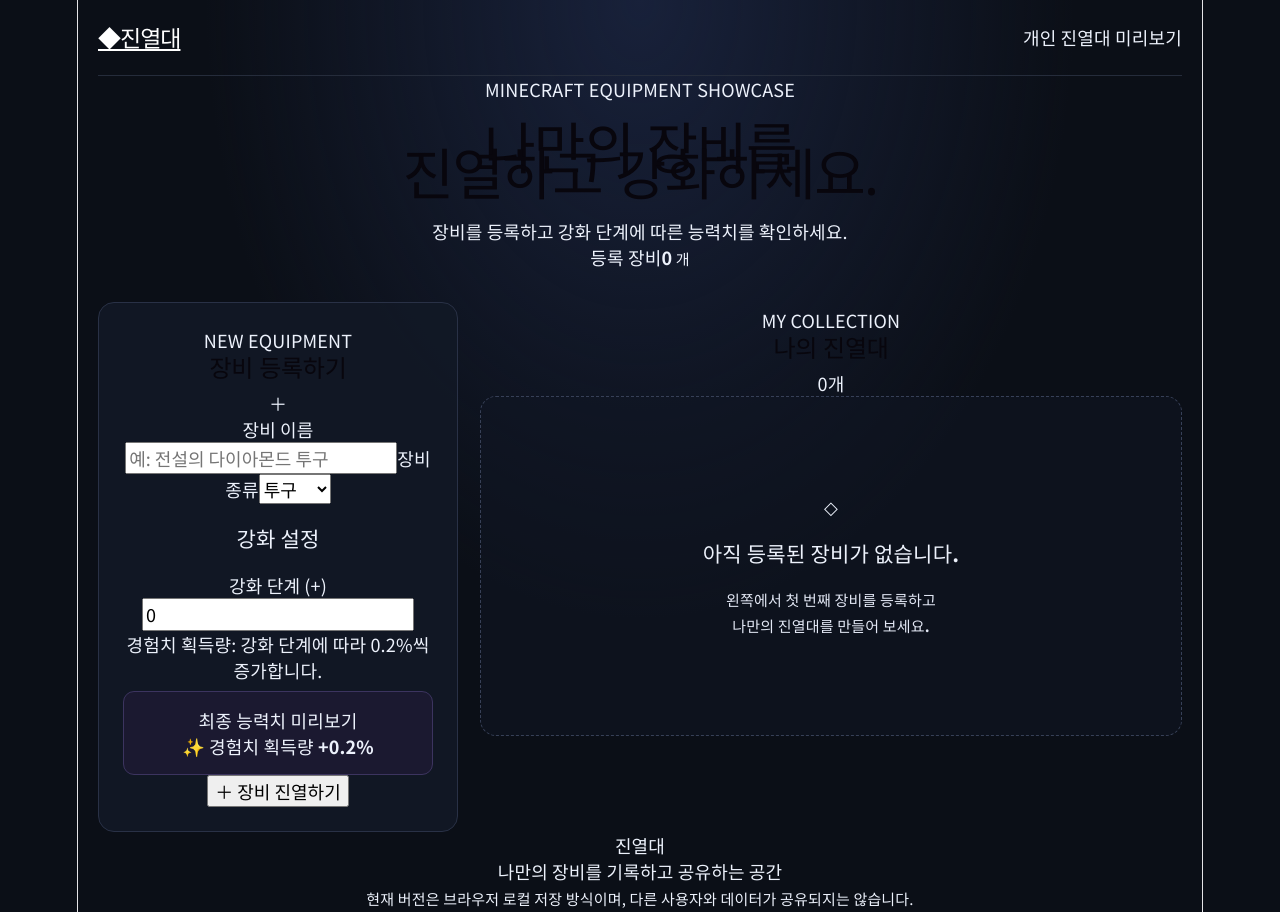
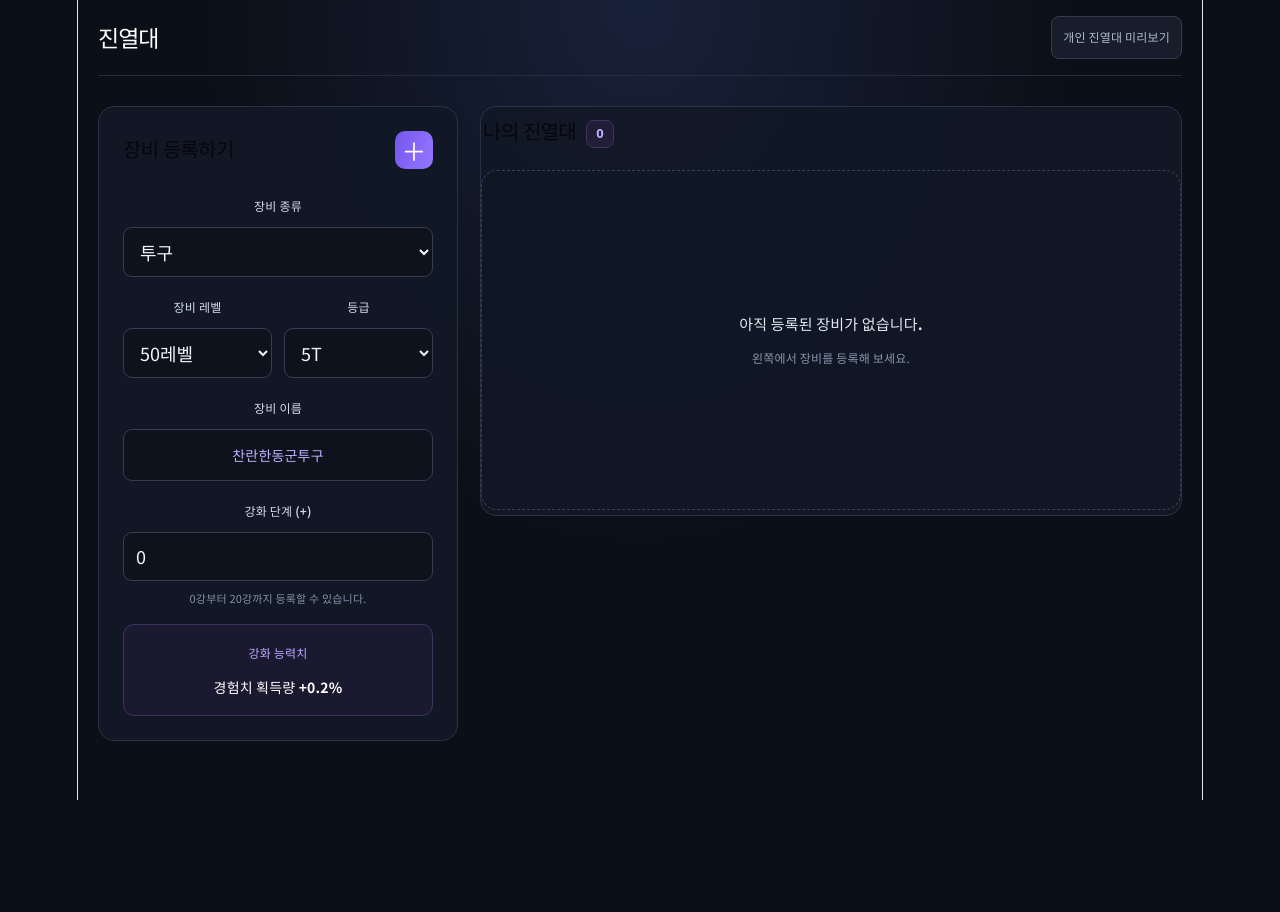
Before and after one commit to wlgns-1/jindeye, a React (Vite) app: page / in a window 1280 px wide. After the commit the page ends 800 px from the top, so only its background shows below. Built offline with nearby package versions, Linux system fonts and the light colour scheme.

Commit message:
Update App.jsx
장비등록 수정 업데이트

```diff
--- a/src/App.jsx
+++ b/src/App.jsx
@@ -4,32 +4,85 @@ import "./App.css";
 
 const STORAGE_KEY = "jindeye-equipment-v1";
 
+const equipmentTypes = ["투구", "갑옷", "허리띠", "신발"];
+const equipmentLevels = [50, 80, 110, 150, 180];
+const tiers = ["5T", "4T", "3T", "2T", "1T"];
+
+const equipmentNames = {
+  50: {
+    "5T": "동군",
+    "4T": "투해",
+    "3T": "광전",
+    "2T": "백비",
+    "1T": "광설",
+  },
+  80: {
+    "5T": "호군",
+    "4T": "백현",
+    "3T": "청군",
+    "2T": "장현",
+    "1T": "금군",
+  },
+  110: {
+    "5T": "진무",
+    "4T": "녹귀",
+    "3T": "금투",
+    "2T": "금청",
+    "1T": "염화",
+  },
+  150: {
+    "5T": "괴록",
+    "4T": "적령",
+    "3T": "투령",
+    "2T": "진군",
+    "1T": "산령",
+  },
+  180: {
+    "5T": "광룡",
+    "4T": "천군",
+    "3T": "청귀",
+    "2T": "괴황",
+    "1T": "금성",
+  },
+};
+
 const emptyForm = {
-  name: "",
   type: "투구",
+  baseLevel: 50,
+  tier: "5T",
   level: 0,
 };
 
-const equipmentTypes = ["투구", "갑옷", "허리띠", "신발"];
+function clampLevel(value) {
+  const number = Number(value);
 
-// 투구 경험치와 허리띠 드랍률
-// +10 = 2.2%, +12 = 2.6%, +15 = 3.2%
-function calculatePercentBonus(level) {
-  const lv = Math.max(0, Number(level) || 0);
-  return (lv + 1) * 0.2;
+  if (!Number.isFinite(number)) return 0;
+
+  return Math.max(0, Math.min(20, Math.floor(number)));
 }
 
-// 장비 종류별 능력치 계산
+function createEquipmentName(type, baseLevel, tier) {
+  const name = equipmentNames[baseLevel]?.[tier] ?? "장비";
+
+  const suffix = {
+    갑옷: "갑옷",
+    투구: "투구",
+    허리띠: "대",
+    신발: "신",
+  }[type] ?? "";
+
+  return `찬란한${name}${suffix}`;
+}
+
 function calculateStats(item) {
-  const level = Math.max(0, Number(item.level) || 0);
+  const level = clampLevel(item.level);
 
   switch (item.type) {
     case "투구":
       return {
         label: "경험치 획득량",
-        value: calculatePercentBonus(level),
+        value: (level + 1) * 0.2,
         unit: "%",
-        icon: "✨",
       };
 
     case "갑옷":
@@ -37,15 +90,13 @@ function calculateStats(item) {
         label: "공격력",
         value: level + 1,
         unit: "",
-        icon: "⚔️",
       };
 
     case "허리띠":
       return {
-        label: "드랍률",
-        value: calculatePercentBonus(level),
+        label: "아이템 드랍률",
+        value: (level + 1) * 0.2,
         unit: "%",
-        icon: "🍀",
       };
 
     case "신발":
@@ -53,7 +104,6 @@ function calculateStats(item) {
         label: "공격력",
         value: (level + 1) * 0.3,
         unit: "%",
-        icon: "👢",
       };
 
     default:
@@ -61,60 +111,109 @@ function calculateStats(item) {
         label: "능력치",
         value: 0,
         unit: "",
-        icon: "✨",
       };
   }
 }
 
-function formatStat(value, unit) {
-  return unit === "%" ? value.toFixed(1) : String(value);
+function formatStat(value) {
+  return Number(value.toFixed(2)).toString();
 }
 
 function loadEquipment() {
   try {
     const saved = localStorage.getItem(STORAGE_KEY);
-    const parsed = saved ? JSON.parse(saved) : [];
-    return Array.isArray(parsed) ? parsed : [];
+
+    if (!saved) return [];
+
+    const parsed = JSON.parse(saved);
+
+    if (!Array.isArray(parsed)) return [];
+
+    return parsed.map((item) => ({
+      ...item,
+      level: clampLevel(item.level),
+    }));
   } catch {
     return [];
   }
 }
 
-function App() {
+export default function App() {
   const [equipment, setEquipment] = useState(loadEquipment);
   const [form, setForm] = useState(emptyForm);
+  const [editingId, setEditingId] = useState(null);
 
   useEffect(() => {
     localStorage.setItem(STORAGE_KEY, JSON.stringify(equipment));
   }, [equipment]);
 
-  const updateForm = (field, value) => {
+  const equipmentName = createEquipmentName(
+    form.type,
+    Number(form.baseLevel),
+    form.tier
+  );
+
+  const previewStats = calculateStats({
+    ...form,
+    level: clampLevel(form.level),
+  });
+
+  function updateForm(field, value) {
     setForm((current) => ({
       ...current,
       [field]: value,
     }));
+  }
+
+  function addEquipment(event) {
+    event.preventDefault();
+
+    const level = clampLevel(form.level);
+
+    const item = {
+      id: editingId ?? crypto.randomUUID(),
+      name: equipmentName,
+      type: form.type,
+      baseLevel: Number(form.baseLevel),
+      tier: form.tier,
+      level,
     };
 
-  const addEquipment = (event) => {
-    event.preventDefault();
-
-    if (!form.name.trim()) {
-      alert("장비 이름을 입력해 주세요.");
-      return;
+    if (editingId !== null) {
+      setEquipment((current) =>
+        current.map((existing) =>
+          existing.id === editingId ? item : existing
+        )
+      );
+    } else {
+      setEquipment((current) => [item, ...current]);
     }
 
-    const item = {
-      id: crypto.randomUUID(),
-      name: form.name.trim(),
-      type: form.type,
-      level: Math.max(0, Number(form.level) || 0),
-    };
+    setForm(emptyForm);
+    setEditingId(null);
+  }
 
-    setEquipment((current) => [item, ...current]);
-    setForm({ ...emptyForm });
-  };
+  function editEquipment(item) {
+    setEditingId(item.id);
 
-  const deleteEquipment = (id) => {
+    setForm({
+      type: item.type,
+      baseLevel: Number(item.baseLevel) || 50,
+      tier: item.tier || "5T",
+      level: clampLevel(item.level),
+    });
+
+    document
+      .getElementById("equipment-form")
+      ?.scrollIntoView({ behavior: "smooth", block: "start" });
+  }
+
+  function cancelEdit() {
+    setEditingId(null);
+    setForm(emptyForm);
+  }
+
+  function deleteEquipment(id) {
     if (!window.confirm("이 장비를 진열대에서 삭제할까요?")) {
       return;
     }
@@ -122,70 +221,52 @@ function App() {
     setEquipment((current) =>
       current.filter((item) => item.id !== id)
     );
-  };
 
-  const previewStats = calculateStats(form);
+    if (editingId === id) {
+      setEditingId(null);
+      setForm(emptyForm);
+    }
+  }
 
   return (
     <main className="app">
       <header className="topbar">
-        <a className="brand" href="#home">
-          <span className="brand-icon">◆</span>
-          진열대
-        </a>
-        <span className="local-badge">개인 진열대 미리보기</span>
+        <div className="brand">진열대</div>
+        <span className="topbar-badge">개인 진열대 미리보기</span>
       </header>
 
-      <section className="hero" id="home">
-        <p className="eyebrow">MINECRAFT EQUIPMENT SHOWCASE</p>
-        <h1>
-          나만의 장비를
-          <br />
-          <span>진열하고 강화하세요.</span>
-        </h1>
-        <p className="hero-description">
-          장비를 등록하고 강화 단계에 따른 능력치를 확인하세요.
-        </p>
-      </section>
+      <div className="workspace">
+        <section
+          className="panel form-panel"
+          id="equipment-form"
+        >
+          <div className="panel-heading">
+            <h2>
+              {editingId !== null
+                ? "장비 수정하기"
+                : "장비 등록하기"}
+            </h2>
 
-      <section className="summary-grid">
-        <div className="summary-card">
-          <span>등록 장비</span>
-          <strong>
-            {equipment.length}
-            <small> 개</small>
-          </strong>
-        </div>
-      </section>
-
-      <section className="workspace">
-        <div className="panel form-panel">
-          <div className="section-heading">
-            <div>
-              <p className="eyebrow">NEW EQUIPMENT</p>
-              <h2>장비 등록하기</h2>
-            </div>
-            <span className="heading-icon">＋</span>
+            <button
+              type="submit"
+              form="equipment-registration-form"
+              className="add-button"
+              aria-label={
+                editingId !== null ? "장비 수정 완료" : "장비 등록"
+              }
+            >
+              {editingId !== null ? "✓" : "＋"}
+            </button>
           </div>
 
-          <form onSubmit={addEquipment}>
-            <label className="field">
-              <span>장비 이름</span>
-              <input
-                type="text"
-                placeholder="예: 전설의 다이아몬드 투구"
-                value={form.name}
-                onChange={(event) =>
-                  updateForm("name", event.target.value)
-                }
-                maxLength={50}
-                required
-              />
-            </label>
-
-            <label className="field">
-              <span>장비 종류</span>
+          <form
+            id="equipment-registration-form"
+            onSubmit={addEquipment}
+          >
+            <div className="form-group">
+              <label htmlFor="equipment-type">장비 종류</label>
               <select
+                id="equipment-type"
                 value={form.type}
                 onChange={(event) =>
                   updateForm("type", event.target.value)
@@ -197,81 +278,133 @@ function App() {
                   </option>
                 ))}
               </select>
-            </label>
+            </div>
 
-            <div className="form-divider" />
+            <div className="form-row">
+              <div className="form-group">
+                <label htmlFor="equipment-base-level">장비 레벨</label>
+                <select
+                  id="equipment-base-level"
+                  value={form.baseLevel}
+                  onChange={(event) =>
+                    updateForm(
+                      "baseLevel",
+                      Number(event.target.value)
+                    )
+                  }
+                >
+                  {equipmentLevels.map((level) => (
+                    <option key={level} value={level}>
+                      {level}레벨
+                    </option>
+                  ))}
+                </select>
+              </div>
 
-            <h3 className="subheading">강화 설정</h3>
-
-            <label className="field">
-              <span>강화 단계 (+)</span>
-              <input
-                type="number"
-                min="0"
-                step="1"
-                value={form.level}
+              <div className="form-group">
+                <label htmlFor="equipment-tier">등급</label>
+                <select
+                  id="equipment-tier"
+                  value={form.tier}
                   onChange={(event) =>
-                  updateForm("level", event.target.value)
+                    updateForm("tier", event.target.value)
                   }
-                required
-              />
-            </label>
-
-            <p className="field-note">
-              {form.type === "투구" &&
-                "경험치 획득량: 강화 단계에 따라 0.2%씩 증가합니다."}
-              {form.type === "갑옷" &&
-                "공격력 증가량은 강화 단계 + 1입니다."}
-              {form.type === "허리띠" &&
-                "드랍률: 강화 단계에 따라 0.2%씩 증가합니다."}
-              {form.type === "신발" &&
-                "공격력 증가량은 강화 단계당 0.3%입니다."}
-            </p>
-
-            <div className="preview-box">
-              <span>최종 능력치 미리보기</span>
-              <div className="preview-stats">
-                <span>
-                  {previewStats.icon} {previewStats.label}{" "}
-                  <b>
-                    +{formatStat(
-                      previewStats.value,
-                      previewStats.unit
-                    )}{previewStats.unit}
-                  </b>
-                </span>
+                >
+                  {tiers.map((tier) => (
+                    <option key={tier} value={tier}>
+                      {tier}
+                    </option>
+                  ))}
+                </select>
               </div>
             </div>
 
-            <button className="primary-button" type="submit">
-              ＋ 장비 진열하기
-            </button>
-          </form>
+            <div className="form-group">
+              <label>장비 이름</label>
+              <div className="name-preview">{equipmentName}</div>
             </div>
 
-        <div className="display-panel">
-          <div className="section-heading display-heading">
-            <div>
-              <p className="eyebrow">MY COLLECTION</p>
-              <h2>나의 진열대</h2>
+            <div className="form-group">
+              <label htmlFor="equipment-enhancement">
+                강화 단계 (+)
+              </label>
+
+              <input
+                id="equipment-enhancement"
+                type="number"
+                min="0"
+                max="20"
+                step="1"
+                value={form.level}
+                onChange={(event) => {
+                  const value = event.target.value;
+
+                  if (value === "") {
+                    updateForm("level", "");
+                    return;
+                  }
+
+                  updateForm("level", clampLevel(value));
+                }}
+                onBlur={() => {
+                  updateForm("level", clampLevel(form.level));
+                }}
+                required
+              />
+
+              <small className="help-text">
+                0강부터 20강까지 등록할 수 있습니다.
+              </small>
             </div>
-            <span className="count-badge">{equipment.length}개</span>
+
+            <div className="preview-box">
+              <span className="preview-label">강화 능력치</span>
+              <strong>
+                {previewStats.label}{" "}
+                +{formatStat(previewStats.value)}
+                {previewStats.unit}
+              </strong>
+            </div>
+
+            {editingId !== null && (
+              <button
+                type="button"
+                className="cancel-button"
+                onClick={cancelEdit}
+              >
+                수정 취소
+              </button>
+            )}
+          </form>
+        </section>
+
+        <section className="panel display-panel">
+          <div className="panel-heading">
+            <h2>
+              나의 진열대{" "}
+              <span className="equipment-count">
+                {equipment.length}
+              </span>
+            </h2>
           </div>
 
           {equipment.length === 0 ? (
             <div className="empty-state">
-              <div className="empty-icon">◇</div>
-              <h3>아직 등록된 장비가 없습니다.</h3>
-              <p>
-                왼쪽에서 첫 번째 장비를 등록하고
-                <br />
-                나만의 진열대를 만들어 보세요.
-              </p>
+              <p>아직 등록된 장비가 없습니다.</p>
+              <span>왼쪽에서 장비를 등록해 보세요.</span>
             </div>
           ) : (
             <div className="equipment-grid">
               {equipment.map((item) => {
                 const stats = calculateStats(item);
+
+                const name =
+                  item.name ||
+                  createEquipmentName(
+                    item.type,
+                    Number(item.baseLevel) || 50,
+                    item.tier || "5T"
+                  );
 
                 return (
                   <article
@@ -279,65 +412,55 @@ function App() {
                     key={item.id}
                   >
                     <div className="equipment-card-top">
-                      <span className="type-badge">
+                      <span className="equipment-type">
                         {item.type}
                       </span>
+
+                      <div className="equipment-actions">
                         <button
+                          type="button"
+                          className="edit-button"
+                          onClick={() => editEquipment(item)}
+                          aria-label={`${name} 수정`}
+                        >
+                          수정
+                        </button>
+
+                        <button
+                          type="button"
                           className="delete-button"
-                        type="button"
                           onClick={() => deleteEquipment(item.id)}
-                        aria-label={`${item.name} 삭제`}
-                        title="장비 삭제"
+                          aria-label={`${name} 삭제`}
                         >
-                        ×
+                          X
                         </button>
-                    </div>
-
-                    <div className="equipment-art">
-                      <span>{stats.icon}</span>
-                    </div>
-
-                    <div className="equipment-info">
-                      <h3>{item.name}</h3>
-                      <span className="enhance-level">
-                        +{item.level} 강화
-                      </span>
-                    </div>
-
-                    <div className="equipment-stats">
-                      <div>
-                        <span>
-                          {stats.icon} {stats.label}
-                        </span>
-                        <strong>
-                          +{formatStat(stats.value, stats.unit)}
-                          {stats.unit}
-                        </strong>
                       </div>
                     </div>
 
-                    <div className="equipment-footer">
-                      <span>강화 적용 완료</span>
-                      <span className="status-dot" />
+                    <h3 className="equipment-name">{name}</h3>
+
+                    <p className="equipment-level">
+                      {item.baseLevel ?? "-"}레벨 · {item.tier || "-"}
+                    </p>
+
+                    <div className="enhancement-level">
+                      +{clampLevel(item.level)}강
+                    </div>
+
+                    <div className="equipment-stat">
+                      <span>{stats.label}</span>
+                      <strong>
+                        +{formatStat(stats.value)}
+                        {stats.unit}
+                      </strong>
                     </div>
                   </article>
                 );
               })}
             </div>
           )}
+        </section>
       </div>
-      </section>
-
-      <footer className="footer">
-        <span>진열대</span>
-        <p>나만의 장비를 기록하고 공유하는 공간</p>
-        <small>
-          현재 버전은 브라우저 로컬 저장 방식이며,
-          다른 사용자와 데이터가 공유되지는 않습니다.
-        </small>
-      </footer>
     </main>
   );
 }
-
-export default App;
```
Lines whose indentation alone changed are shown as unchanged.
